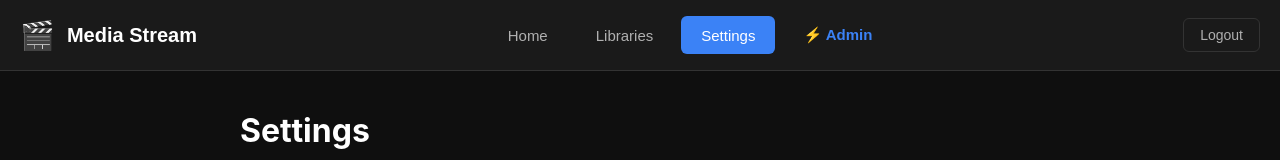
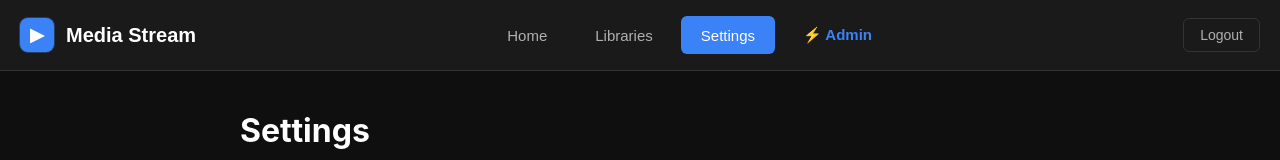
Before and after one commit to pik10/media-stream, a React (Vite) app in the folder frontend/: page /settings in a window 1280 px wide. Shown: the top 160 px of the page. Built offline with nearby package versions, Linux system fonts and the light colour scheme; sample sign-in values are in the browser's storage; the HTML template or start-up script is replaced by a standard one.

Commit message:
Improve header logo contrast on dark background

```diff
--- a/frontend/src/components/Navigation/Header.css
+++ b/frontend/src/components/Navigation/Header.css
@@ -30,7 +30,17 @@
 }
 
 .brandIcon {
-  font-size: 28px;
+  width: 34px;
+  height: 34px;
+  border-radius: 8px;
+  background: #3b82f6;
+  color: #fff;
+  display: inline-flex;
+  align-items: center;
+  justify-content: center;
+  font-size: 18px;
+  font-weight: 700;
+  box-shadow: 0 0 0 1px rgba(59, 130, 246, 0.35);
 }
 
 .brandText {
--- a/frontend/src/components/Navigation/Header.jsx
+++ b/frontend/src/components/Navigation/Header.jsx
@@ -42,7 +42,7 @@ export default function Header() {
           aria-label="Go to home"
           onClick={() => handleNavClick('/')}
         >
-          <span className="brandIcon">🎬</span>
+          <span className="brandIcon" aria-hidden="true">▶</span>
           <span className="brandText">Media Stream</span>
         </button>
 
```
